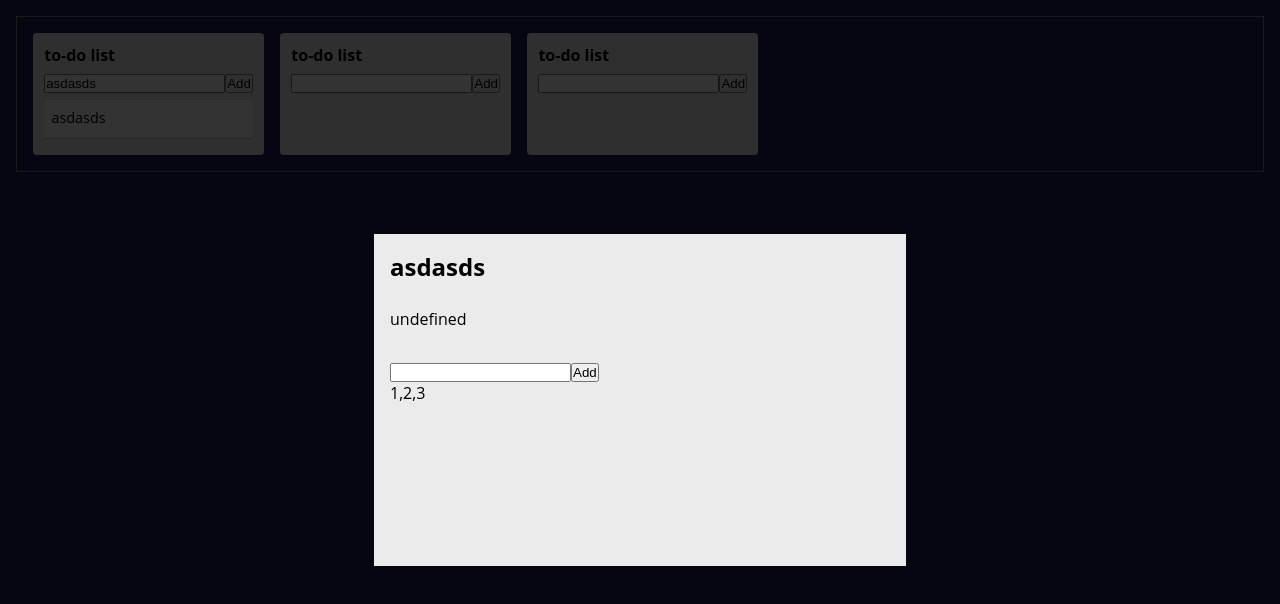
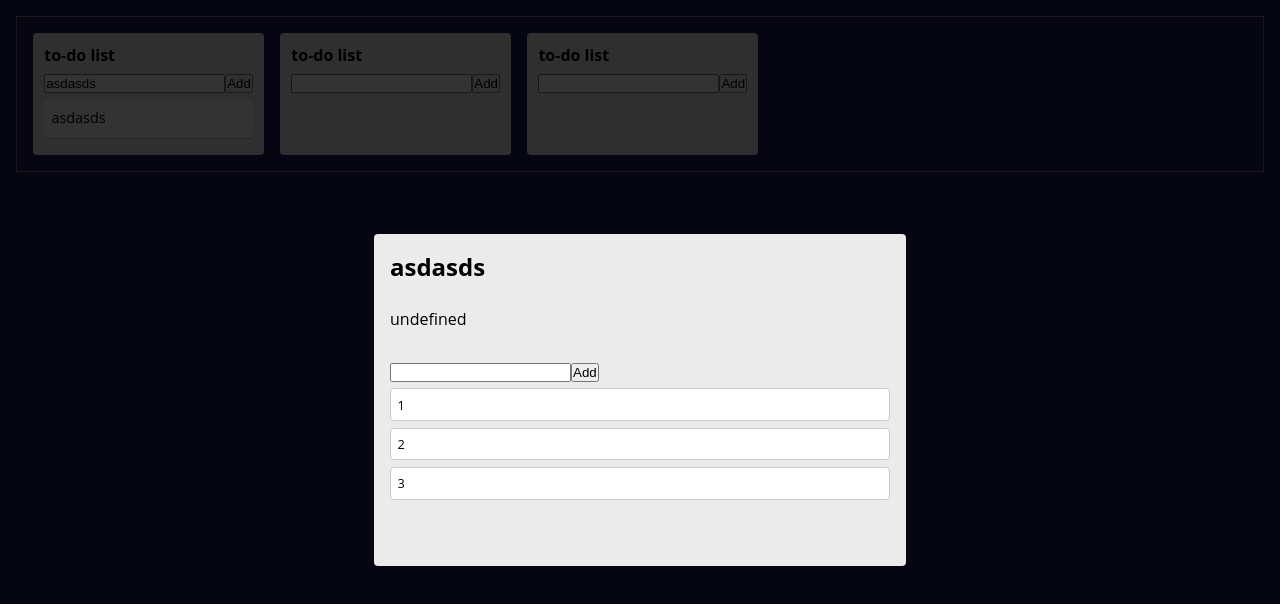
Before and after one commit to albertoarf13/trelloClone, a plain HTML site: page index.html in a window 1280 px wide. Drawn offline with Linux system fonts and the light colour scheme.

Commit message:
Add files via upload

```diff
--- a/script.js
+++ b/script.js
@@ -103,9 +103,9 @@ class Card{
         this.commentsButton.className = "commentsButton";
 
         //Add inner Text
-        this.menuTitle.innerText = this.state.text;
+        //this.menuTitle.innerText = this.state.text;
         //this.menuDescription.innerText = this.state.description;
-        this.menuComments.innerText = this.state.comments.toString();
+        //this.menuComments.innerText = this.state.comments.toString();
         this.commentsButton.innerText = "Add";
 
         //Event listeners
@@ -118,7 +118,7 @@ class Card{
 
         this.commentsButton.addEventListener('click', ()=>{
             this.state.comments.push(this.commentsInput.value);
-            this.menuComments.innerText = this.state.comments.toString();
+            this.renderComments();
             console.log(this.state);
         })
 
@@ -129,17 +129,34 @@ class Card{
         this.menu.append(this.commentsButton);
         this.menu.append(this.menuComments);
         this.menuContainer.append(this.menu);
-        this.place.append(this.menuContainer);
+        root.append(this.menuContainer);
 
-        this.editableText = new EditableText(this.state.description, this.menuDescription, this);
+        this.editableDescription = new EditableText(this.state.description, this.menuDescription, this, "description");
+        this.editableTitle = new EditableText(this.state.text, this.menuTitle, this, "text");
+
+        this.renderComments();
+    }
+
+    renderComments(){
+
+        let currentCommentsDOM = Array.from(this.menuComments.childNodes);
+
+        currentCommentsDOM.forEach(commentDOM =>{
+            commentDOM.remove();
+        })
+
+        this.state.comments.forEach(comment =>{
+            new Comment(comment, this.menuComments, this);
+        });
     }
 }
 
 class EditableText{
-    constructor(text, place, card){
+    constructor(text, place, card, property){
         this.text = text;
         this.place = place;
         this.card = card;
+        this.property = property;
         this.render();
     }
 
@@ -160,7 +177,7 @@ class EditableText{
     showEditableTextArea(){
         let oldText = this.text;
 
-        this.input = document.createElement('textarea');
+        this.input = document.createElement('input');
         this.saveButton = document.createElement("button");
 
         this.p.remove();
@@ -169,13 +186,49 @@ class EditableText{
 
         this.saveButton.addEventListener('click', ()=>{
             this.text = this.input.value;
-            this.card.state.description = this.input.value;
+            this.card.state[this.property] = this.input.value;
             this.div.remove();
             this.render();
         });
 
+        function clickSaveButton(event, object){
+            // Number 13 is the "Enter" key on the keyboard
+            if (event.keyCode === 13) {
+                console.log("PENE")
+                // Cancel the default action, if needed
+                event.preventDefault();
+                // Trigger the button element with a click
+                object.saveButton.click();
+              }
+        }
+
+        this.input.addEventListener("keyup", (e)=>{
+            console.log(e.keyCode)
+            clickSaveButton(e, this);
+        });
+
         this.div.append(this.input);
         this.div.append(this.saveButton);
+
+        this.input.select();
+    }
+
+}
+
+class Comment{
+    constructor(text, place, card){
+        this.text = text;
+        this.place = place;
+        this.card = card;
+        this.render();
+    }
+
+    render(){
+        this.div = document.createElement('div');
+        this.div.className = "comment";
+        this.div.innerText = this.text;
+
+        this.place.append(this.div);
     }
 }
 
--- a/style.css
+++ b/style.css
@@ -86,11 +86,12 @@ body{
     left: 0;
     background-color: rgb(235, 235, 235);
     width: 500px;
-    height: 300px;
+    min-height: 300px;
 
     margin: auto;
 
     padding: 1em;
+    border-radius: 4px;
 
 }
 
@@ -109,3 +110,12 @@ body{
     width: 100%;
     height: 5em;
 }
+
+.comment{
+    background-color: white;
+    border: 1px solid #ccc;
+    border-radius: 4px;
+    margin-top: 0.5em;
+    padding: 0.5em;
+    font-size: 0.8em;
+}
```
